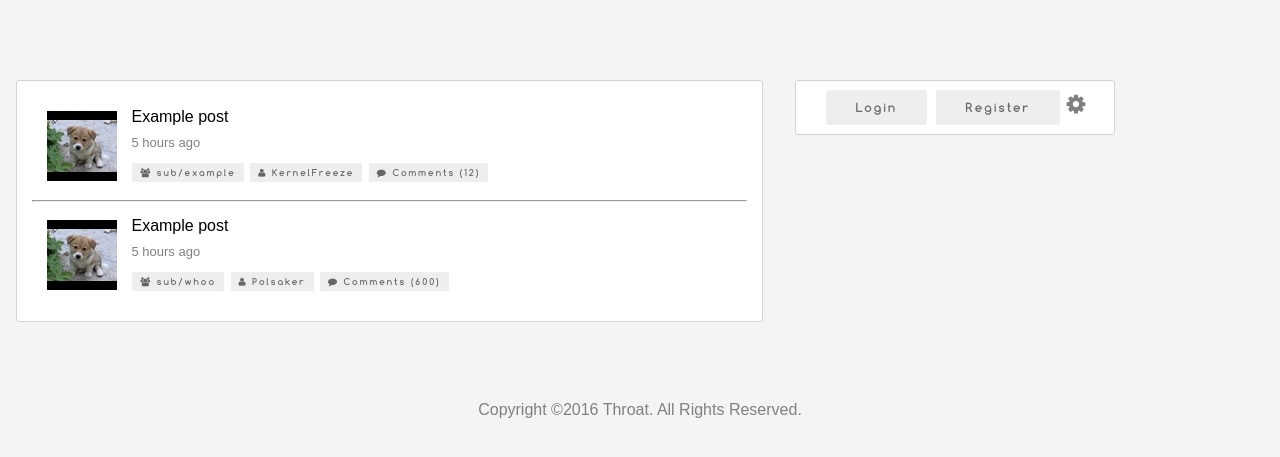
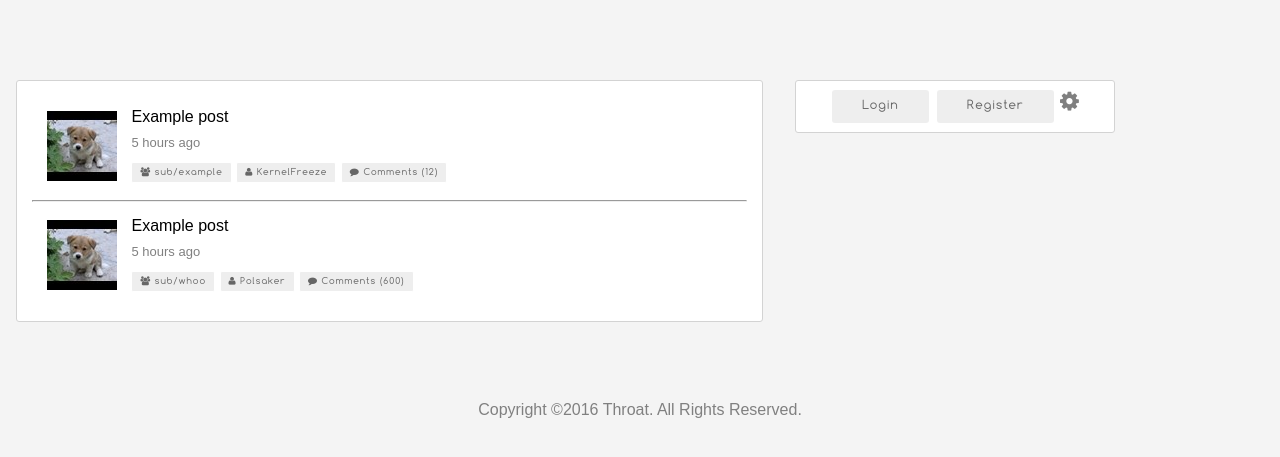
Before and after one commit to Phuks-co/throat, a Flask app: page / in a window 1280 px wide. Shown: the part 80-537 px from the top of the page. Run offline with Flask 2, Linux system fonts and the light colour scheme.

Commit message:
Minor changes to save some bandwidth

```diff
--- a/static/css/style.css
+++ b/static/css/style.css
@@ -92,7 +92,7 @@
 */
 
 h1, h2, h3, h4, h5 {
-  font-family: ComfortaaBold;
+  font-family: sans-serif;
 }
 header, footer {
   height: 5em;
@@ -261,13 +261,13 @@ a.btn {
   display: inline-block;
   color: #666;
   background-color: #eee;
-  letter-spacing: 2px;
+  letter-spacing: 1px;
   font-size: 12px;
   padding: 10px 30px;
   border-radius: 5px;
   -moz-border-radius: 5px;
   -webkit-border-radius: 5px;
-  font-family: ComfortaaBold;
+  font-family: ComfortaaRegular;
   border: solid white 2px;
 }
 a.btn:hover {
@@ -340,6 +340,6 @@ a.btn.small {
 }
 .white-popup-block input[type="button"], .white-popup-block input[type="submit"] {
   text-align: center;
-  font-family: ComfortaaBold;
+  font-family: ComfortaaRegular;
   color: gray;
 }
--- a/static/js/login-buttons.js
+++ /dev/null
@@ -1,38 +0,0 @@
-$(document).ready(function() {
-	$('a.btn.login').magnificPopup({
-		type: 'inline',
-		preloader: false,
-		focus: '#username',
-
-		// When elemened is focused, some mobile browsers in some cases zoom in
-		// It looks not nice, so we disable it:
-		callbacks: {
-			beforeOpen: function() {
-				if($(window).width() < 700) {
-					this.st.focus = false;
-				} else {
-					this.st.focus = '#username';
-				}
-			}
-		}
-	});
-});
-$(document).ready(function() {
-	$('a.btn.register').magnificPopup({
-		type: 'inline',
-		preloader: false,
-		focus: '#username',
-
-		// When elemened is focused, some mobile browsers in some cases zoom in
-		// It looks not nice, so we disable it:
-		callbacks: {
-			beforeOpen: function() {
-				if($(window).width() < 700) {
-					this.st.focus = false;
-				} else {
-					this.st.focus = '#username';
-				}
-			}
-		}
-	});
-});
--- a/static/js/site.js
+++ b/static/js/site.js
@@ -13,4 +13,24 @@ $(document).ready(function () {
         e.preventDefault();
 
     });
+
+    var mpSettings = {
+		type: 'inline',
+		preloader: false,
+		focus: '#username',
+
+		// When elemened is focused, some mobile browsers in some cases zoom in
+		// It looks not nice, so we disable it:
+		callbacks: {
+			beforeOpen: function() {
+				if($(window).width() < 700) {
+					this.st.focus = false;
+				} else {
+					this.st.focus = '#username';
+				}
+			}
+		}
+	};
+    $('a.btn.register').magnificPopup(mpSettings);
+    $('a.btn.login').magnificPopup(mpSettings);
 });
--- a/templates/layout.html
+++ b/templates/layout.html
@@ -75,7 +75,6 @@
     <!-- Scripts -->
     <script type="text/javascript" src="{{ url_for('static', filename='js/jquery-2.2.3.min.js') }}"></script>
     <script type="text/javascript" src="{{ url_for('static', filename='js/magnific-popup.js') }}"></script>
-    <script type="text/javascript" src="{{ url_for('static', filename='js/login-buttons.js') }}"></script>
     <script type="text/javascript" src="{{ url_for('static', filename='js/site.js') }}"></script>
   </body>
 </html>
```
